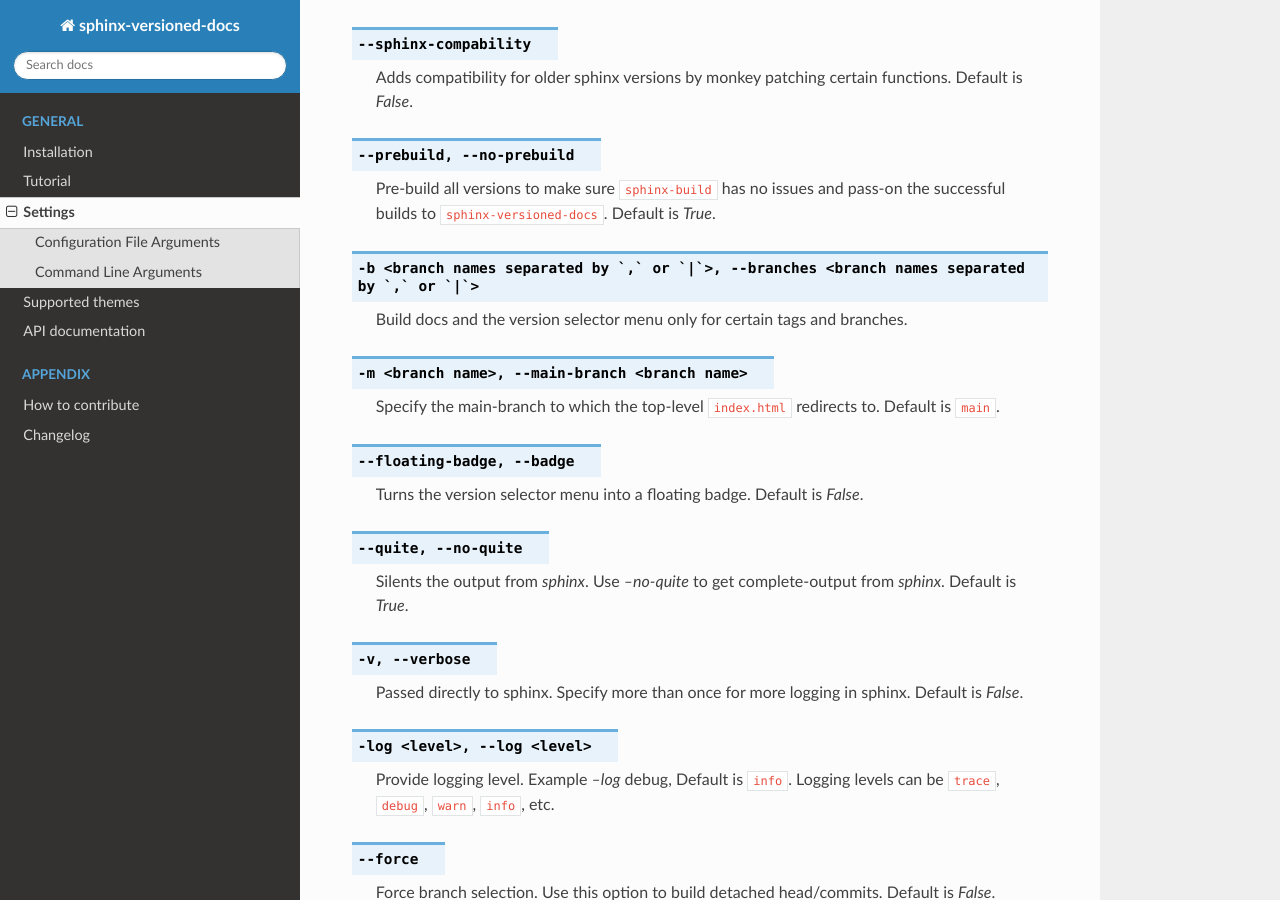
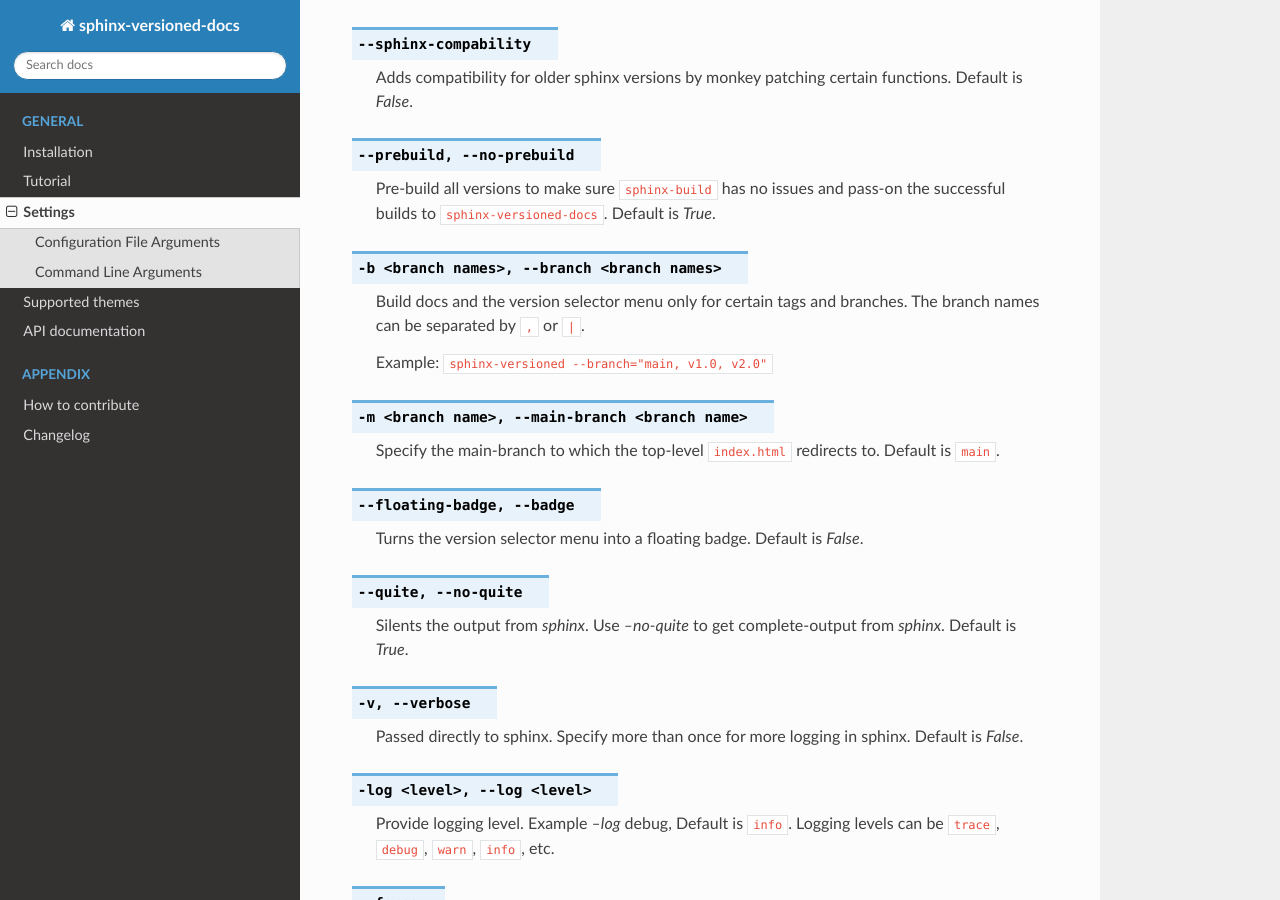
Before and after one commit to devanshshukla99/sphinx-versioned-docs, a Sphinx documentation site: the page built from docs/settings.rst, in a window 1280 px wide and 900 px high, scrolled down 1128 px. Built offline with Sphinx 7.4.7 and the Read the Docs theme 2.0.0, drawn with Linux system fonts in a browser that asks for light colours.

Commit message:
Removed `--branches` in favour of ``--branch`` and ``-b`` (#67)
* CLI option update: ``--branches`` is now ``--branch``

``-b`` remains same as earlier

* changelog

* docs

```diff
--- /dev/null
+++ b/docs/changes/67.removal.rst
@@ -0,0 +1 @@
+The CLI option ``--branches`` is removed in favour of ``--branch`` and ``-b``.
--- a/docs/settings.rst
+++ b/docs/settings.rst
@@ -55,9 +55,12 @@
 
     Pre-build all versions to make sure ``sphinx-build`` has no issues and pass-on the successful builds to ``sphinx-versioned-docs``. Default is `True`.
 
-.. option:: -b <branch names separated by `,` or `|`>, --branches <branch names separated by `,` or `|`>
+.. option:: -b <branch names>, --branch <branch names>
 
     Build docs and the version selector menu only for certain tags and branches.
+    The branch names can be separated by ``,`` or ``|``.
+
+    Example: ``sphinx-versioned --branch="main, v1.0, v2.0"``
 
 .. option:: -m <branch name>, --main-branch <branch name>
 
```
Also changed, not shown: README.rst (+17 -14 lines), 1 other file.
